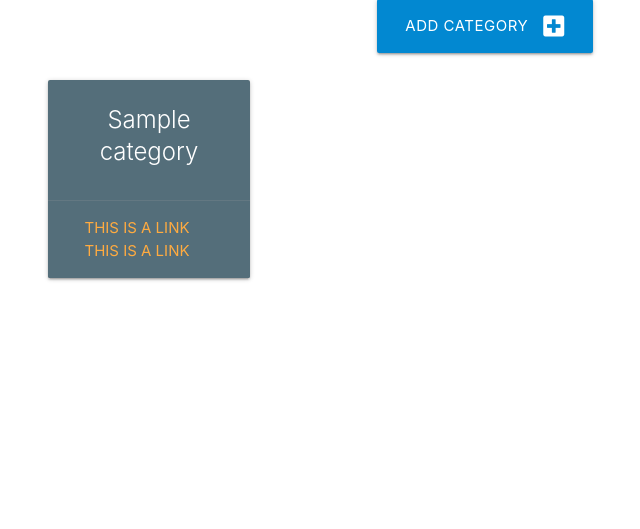
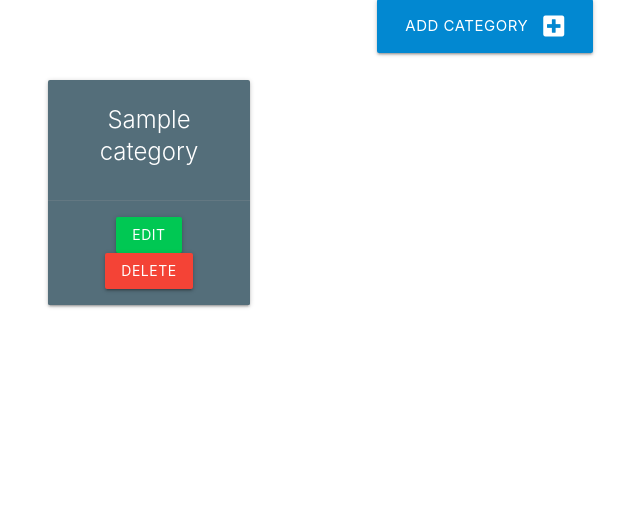
Before and after one commit to ofemiashiru/task-manager, a Flask app: page /categories in a window 1280 px wide. Shown: the part 160-689 px from the top of the page, without its empty margins (155-795 px from the left). Run offline with Flask 3, Linux system fonts and the light colour scheme; tables that the repository leaves empty hold one stand-in row (values such as "Sample post").

Commit message:
CR of Crud completed

```diff
--- a/taskmanager/routes.py
+++ b/taskmanager/routes.py
@@ -12,6 +12,7 @@ from taskmanager.models import Category, Task
 # once created open the python CLI and write the following
 # from task manager import db
 
+
 @app.route("/")
 def home():
     return render_template("tasks.html")
@@ -19,7 +20,11 @@ def home():
 
 @app.route("/categories")
 def categories():
-    categories = db.session.query(Category)
+    # categories = db.session.query(Category).order_by(Category.category_name)
+
+    # The all() returns a cursor object so we can wrap in a list() to convert
+    # it to a Python list so it can be used in our template as a list
+    categories = list(Category.query.order_by(Category.category_name).all())
     return render_template("categories.html", categories=categories)
 
 
@@ -28,7 +33,7 @@ def add_category():
     # Handling the GET and POST methods with if statement
     if request.method == "POST":
         category = Category(
-            category_name = request.form.get("category_name")
+            category_name=request.form.get("category_name")
         )
         db.session.add(category)
         db.session.commit()
--- a/taskmanager/templates/categories.html
+++ b/taskmanager/templates/categories.html
@@ -12,19 +12,19 @@
 </div>
 
 <div class="row">
+    {% for category in categories %}
     <div class="col s12 l3 m6 ">
-            {% for category in categories %}
         <div class="card blue-grey darken-1 center-align">
             <div class="card-content white-text">
                 <span class="card-title">{{ category }}</span>
             </div>
             <div class="card-action">
-                    <a href="#">This is a link</a>
-                    <a href="#">This is a link</a>
+                <a href="#" class="btn green accent-4">Edit</a>
+                <a href="#" class="btn red">Delete</a>
+            </div>
         </div>
     </div>
     {% endfor %}
 </div>
-    </div>
 
 {% endblock %}
```
Lines whose indentation alone changed are shown as unchanged.
